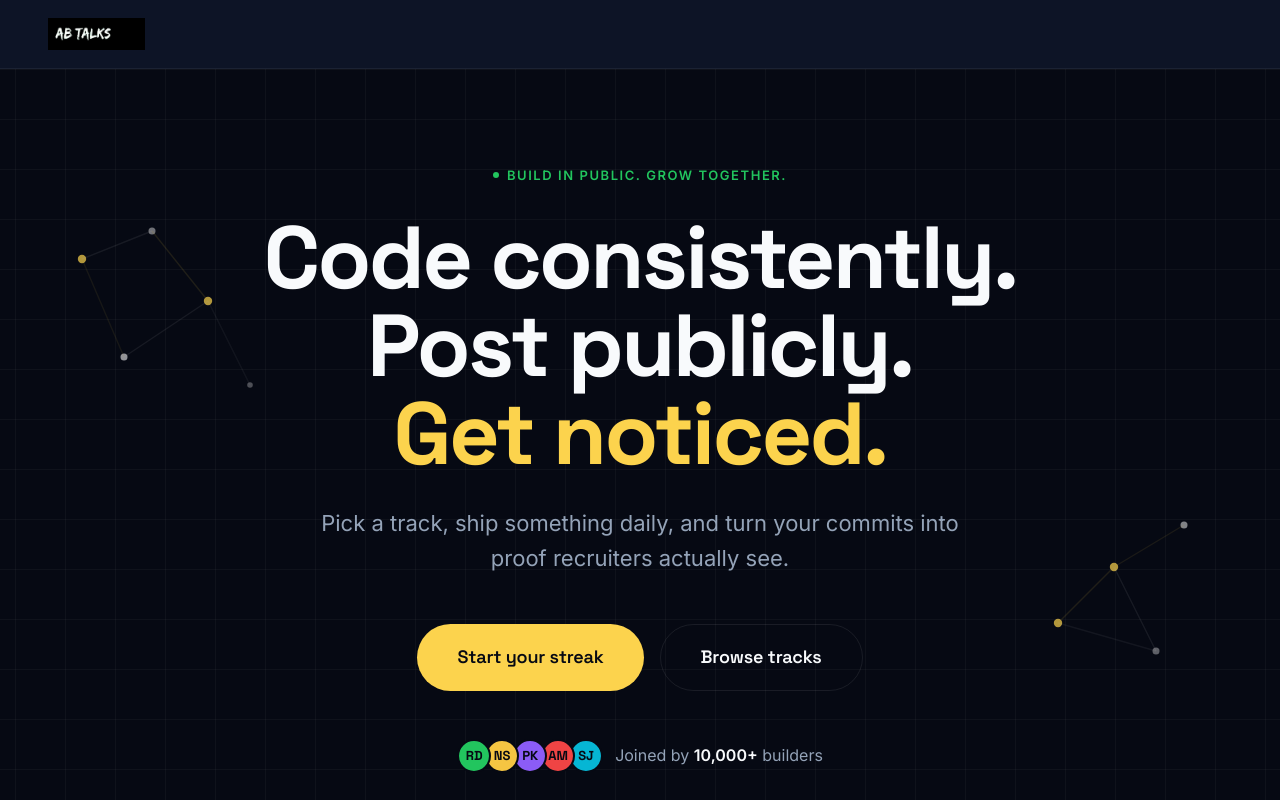
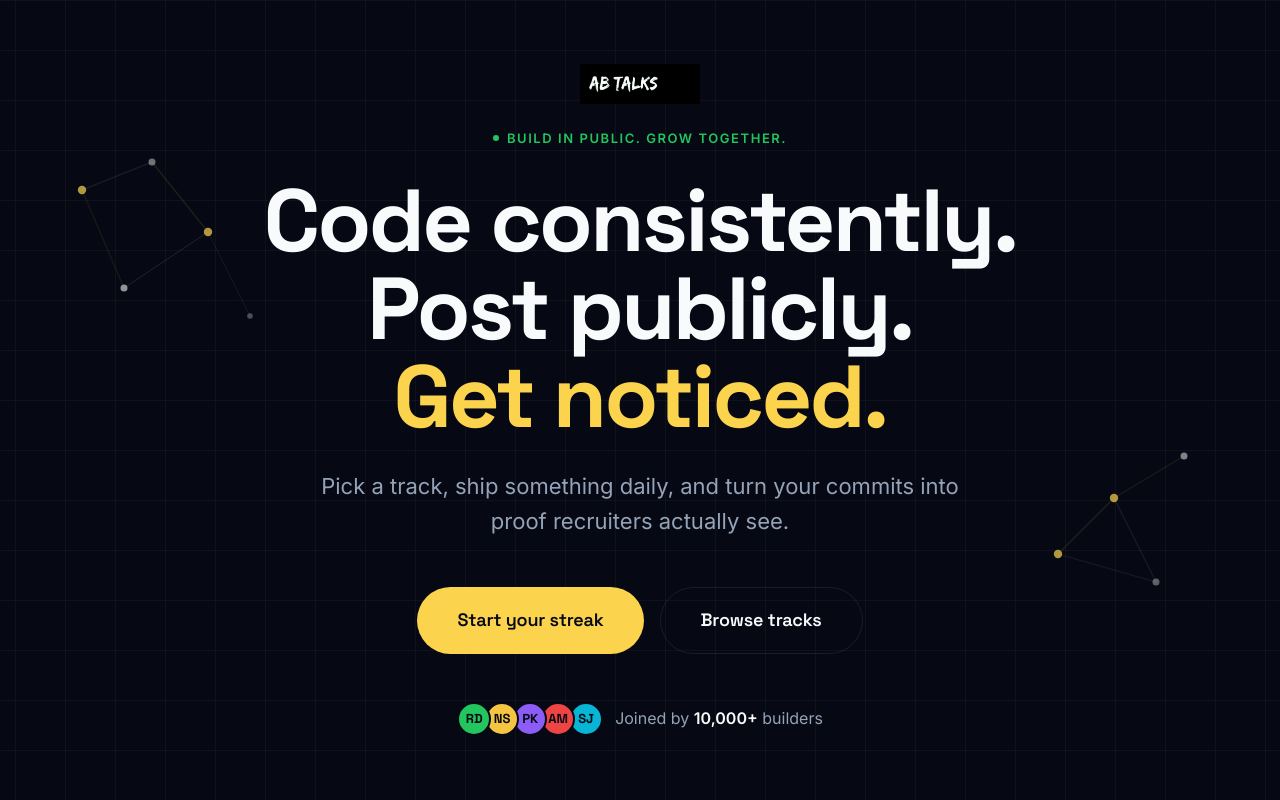
Before and after one commit to Samritha-S/ABTalks, a Next.js app: page / in a window 1280 px wide. Shown: the top 800 px of the page. Built offline with nearby package versions, Linux system fonts and the light colour scheme.

Commit message:
design: remove navigation header taskbar from landing page, place logo inside centered hero instead

```diff
--- a/app/page.js
+++ b/app/page.js
@@ -22,20 +22,7 @@ export default function LandingPage() {
 
   return (
     <div className={styles.landing}>
-      {/* ── Nav ── */}
-      <nav className={styles.nav}>
-        <div className={styles.navInner}>
-          <Image src="/abtalks-logo.png" alt="AB Talks" width={110} height={36} className={styles.logoImg} priority />
-          <button
-            className={styles.menuBtn}
-            onClick={() => setMenuOpen(true)}
-            aria-label="Open menu"
-            id="menu-open-btn"
-          >
-            <span /><span /><span />
-          </button>
-        </div>
-      </nav>
+
 
       {/* ── Fullscreen Menu Overlay ── */}
       {menuOpen && (
@@ -79,6 +66,9 @@ export default function LandingPage() {
           <line x1="70" y1="110" x2="140" y2="130" stroke="rgba(255,255,255,0.08)" strokeWidth="1" />
         </svg>
 
+        <div className={styles.heroLogoWrap}>
+          <Image src="/abtalks-logo.png" alt="AB Talks" width={120} height={40} className={styles.heroLogoImg} priority />
+        </div>
         <div className={styles.heroLabel}>
           <span className={styles.dot} />
           BUILD IN PUBLIC. GROW TOGETHER.
--- a/app/page.module.css
+++ b/app/page.module.css
@@ -4,21 +4,16 @@
   position: relative;
 }
 
-/* ── Nav ── */
-.nav {
-  position: sticky;
-  top: 0;
-  z-index: 50;
-  background: rgba(12,13,16,0.85);
-  backdrop-filter: blur(16px);
-  -webkit-backdrop-filter: blur(16px);
-  border-bottom: 1px solid var(--border-subtle);
+/* ── Hero Logo Placement ── */
+.heroLogoWrap {
+  display: flex;
+  justify-content: center;
+  margin-bottom: 24px;
+  width: 100%;
 }
-.navInner {
-  display: flex;
-  align-items: center;
-  justify-content: space-between;
-  padding: 14px 16px;
+.heroLogoImg {
+  display: block;
+  object-fit: contain;
 }
 .sectionTitle {
   font-family: var(--font-display);
```
